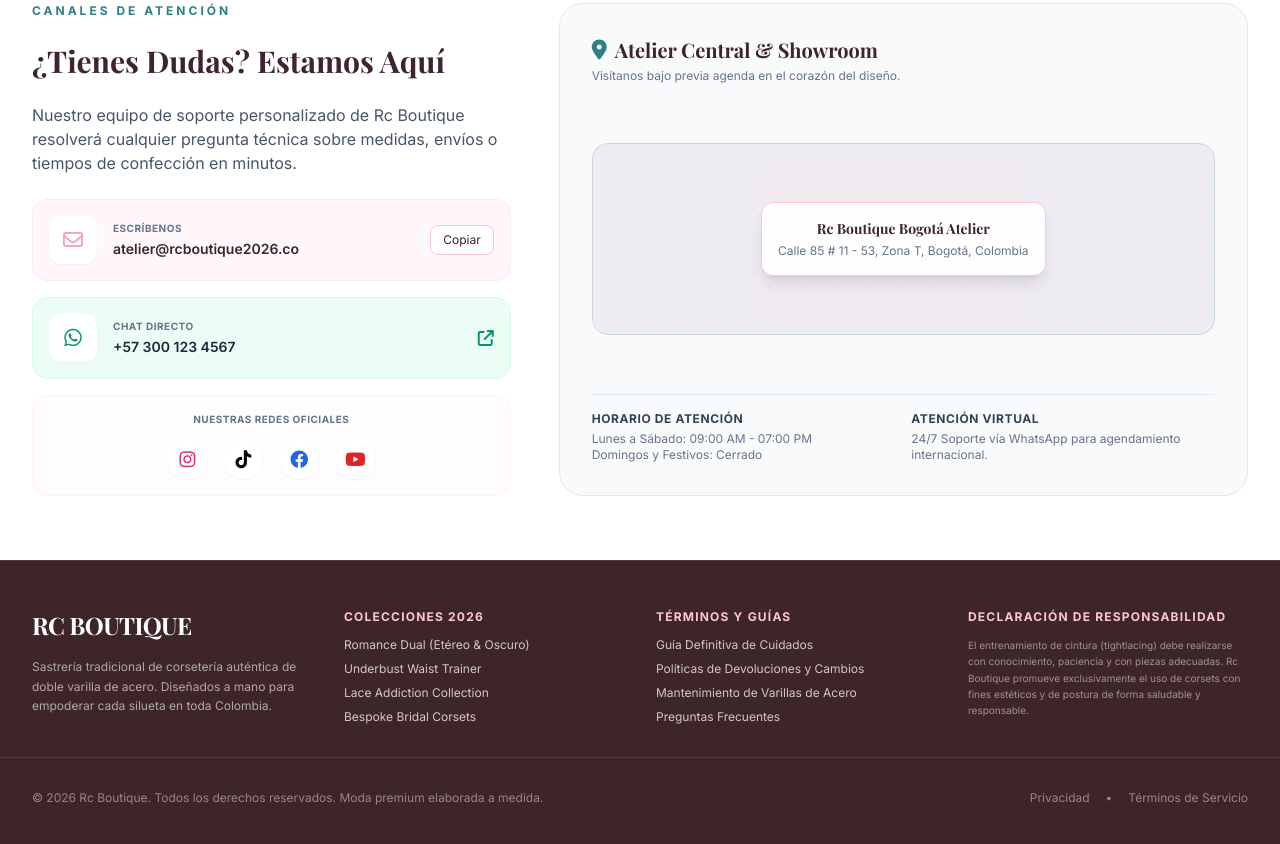
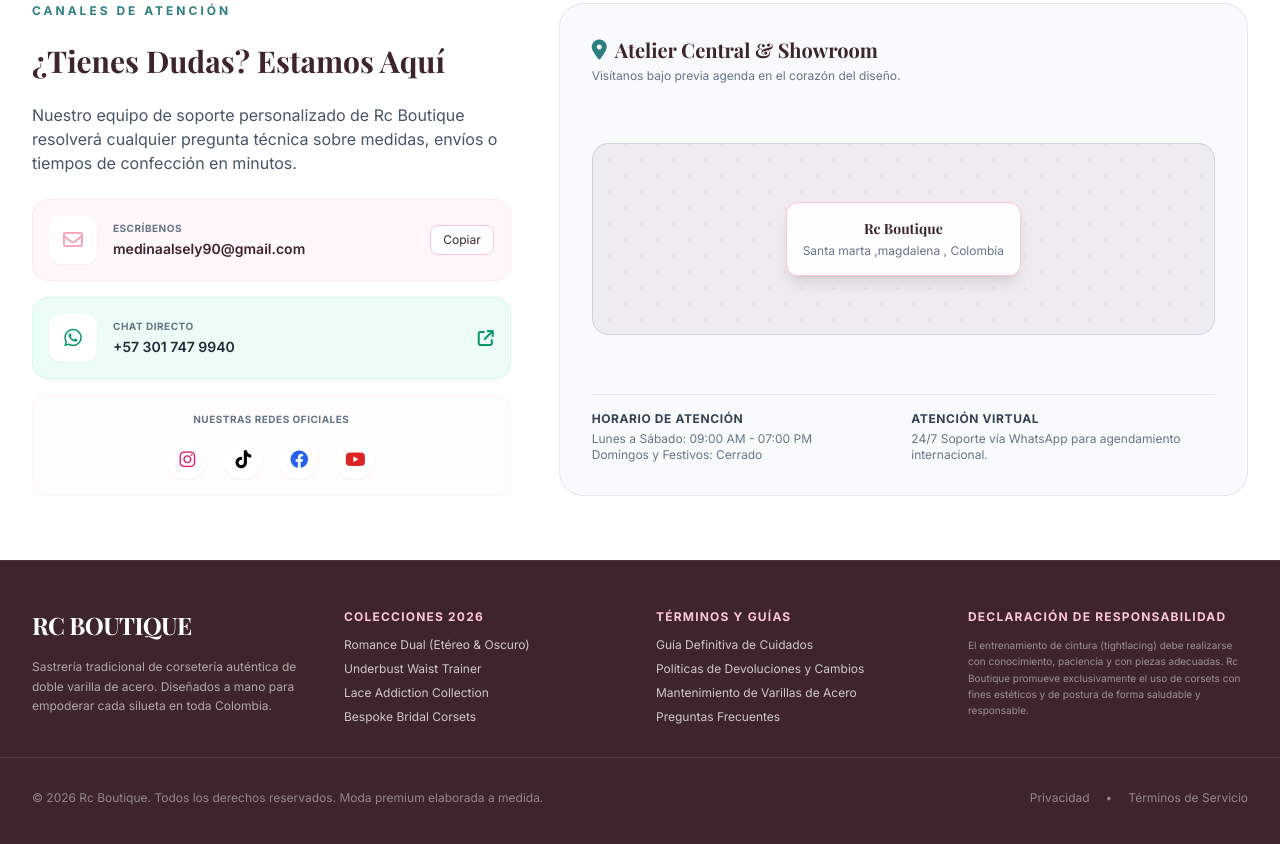
Before and after one commit to medinaalsely90-gif/Rcboutique, a plain HTML site: page index.html in a window 1280 px wide. Shown: the part 3902-4746 px from the top of the page. Drawn offline with nearby package versions, Linux system fonts and the light colour scheme; a web font is replaced by a local one.

Commit message:
Update index.html

```diff
--- a/index.html
+++ b/index.html
@@ -549,9 +549,9 @@
                             </span>
                             <div class="flex-1">
                                 <span class="text-[10px] uppercase tracking-wider text-slate-500 font-bold block">Escríbenos</span>
-                                <span id="copy-email-text" class="text-sm font-semibold text-corset-dark">atelier@rcboutique2026.co</span>
+                                <span id="copy-email-text" class="text-sm font-semibold text-corset-dark">medinaalsely90@gmail.com</span>
                             </div>
-                            <button onclick="copyToClipboard(' atelier@rcboutique2026.co', 'email-toast')" class="text-xs bg-white border border-corset-primary text-corset-dark px-3 py-1.5 rounded-lg hover:bg-corset-primary transition-all-300">
+                            <button onclick="copyToClipboard('medinaalsely90@gmail.com', 'email-toast')" class="text-xs bg-white border border-corset-primary text-corset-dark px-3 py-1.5 rounded-lg hover:bg-corset-primary transition-all-300">
                                 Copiar
                             </button>
                             <!-- Mini Toast absolute warning -->
@@ -567,7 +567,7 @@
                             </span>
                             <div class="flex-1">
                                 <span class="text-[10px] uppercase tracking-wider text-slate-500 font-bold block">Chat Directo</span>
-                                <span class="text-sm font-semibold text-slate-800">+57 300 123 4567</span>
+                                <span class="text-sm font-semibold text-slate-800">+57 301 747 9940</span>
                             </div>
                             <i class="fa-solid fa-arrow-up-right-from-square text-emerald-600 group-hover:translate-x-1 transition-all-300"></i>
                         </a>
@@ -601,8 +601,8 @@
                             <div class="absolute inset-0 opacity-45 bg-pattern"></div>
                             <!-- Styled Address Tag -->
                             <div class="relative z-10 bg-white/95 backdrop-blur-md p-4 rounded-xl border border-corset-primary shadow-lg max-w-xs text-center">
-                                <span class="font-serif font-bold text-sm block">Rc Boutique Bogotá Atelier</span>
-                                <span class="text-xs text-slate-500 mt-1 block">Calle 85 # 11 - 53, Zona T, Bogotá, Colombia</span>
+                                <span class="font-serif font-bold text-sm block">Rc Boutique</span>
+                                <span class="text-xs text-slate-500 mt-1 block">Santa marta ,magdalena , Colombia</span>
                             </div>
                         </div>
 
```
